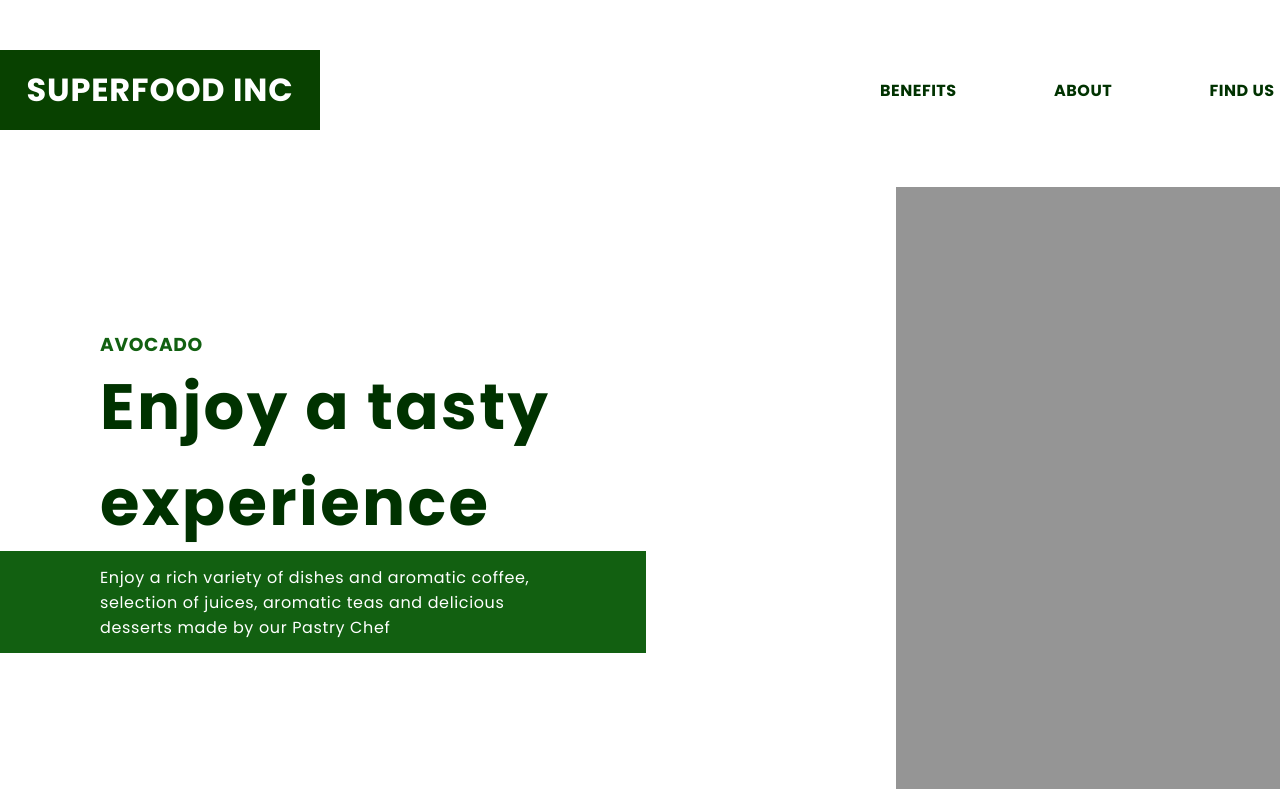
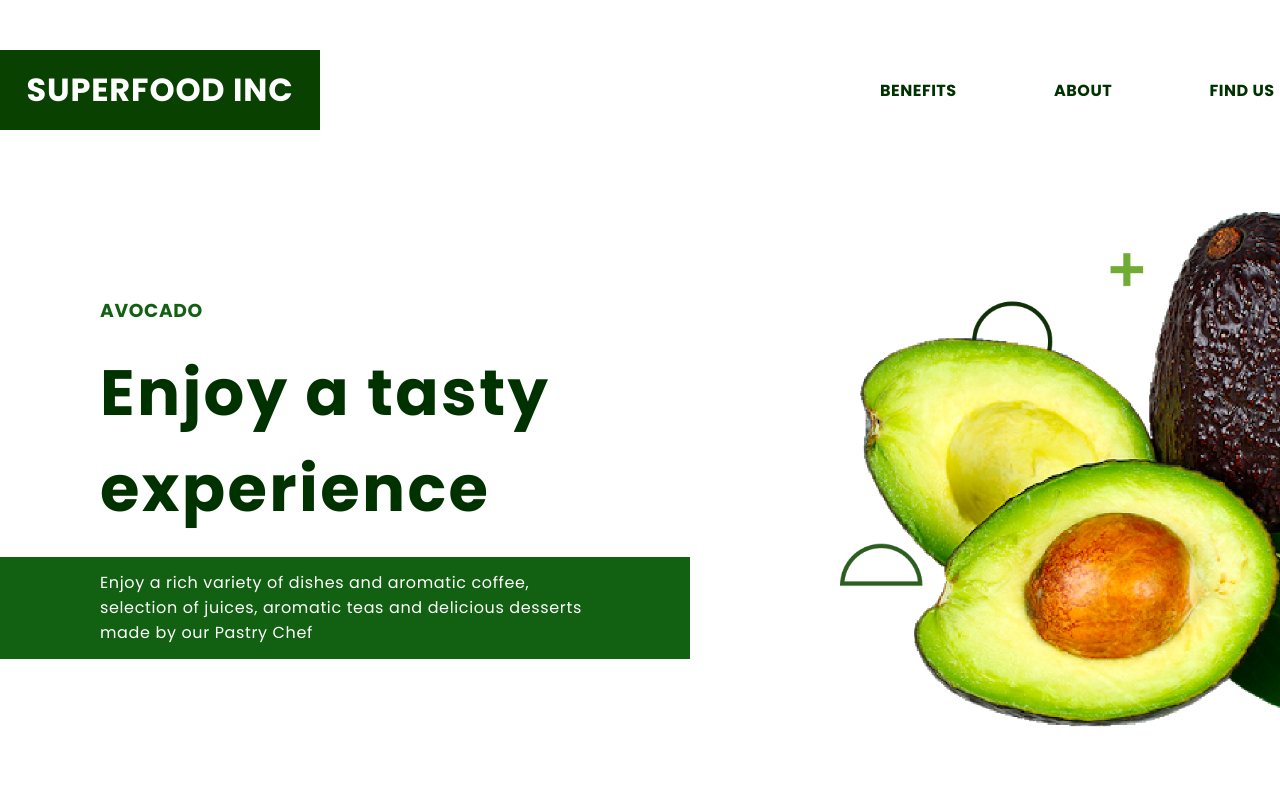
Before and after one commit to alex-ugodnikov/hackathon-superfoods, a plain HTML site: page index.html in a window 1280 px wide. Shown: the top 800 px of the page. Drawn offline with Linux system fonts and the light colour scheme.

Commit message:
Final changes

```diff
--- a/index.html
+++ b/index.html
@@ -38,13 +38,13 @@
                 </div>
             </div>
             <div class="header-image">
-                <img src="images/header-image.png" />
+                <img src="images/header.png" />
             </div>
         </div>
 
         <div id="benefits">
             <div class="header-image">
-                <img src="images/header-image.png" />
+                <img src="images/avotoast.png" />
             </div>
 
             <div class="benefits-container">
--- a/style.css
+++ b/style.css
@@ -65,17 +65,24 @@ body {
 }
 
 #header-title {
-    padding-right: 250px;
+    padding-right: 150px;
     display: flex;
     flex-direction: column;
     justify-content: center;
+}
+
+.header-image img {
+    width: 600px;
 }
 
 .title-1 h1 {
     font: normal normal bold 4rem Poppins;
     letter-spacing: 2.33px;
     color: #003200;
-    padding-left: 100px;margin:0;line-height: 150%;
+
+    padding: 20px 100px;
+    margin:0;
+    line-height: 150%;
 }
 
 .title-2 h2 {
```
Also changed, not shown: images/avotoast.png (added).
